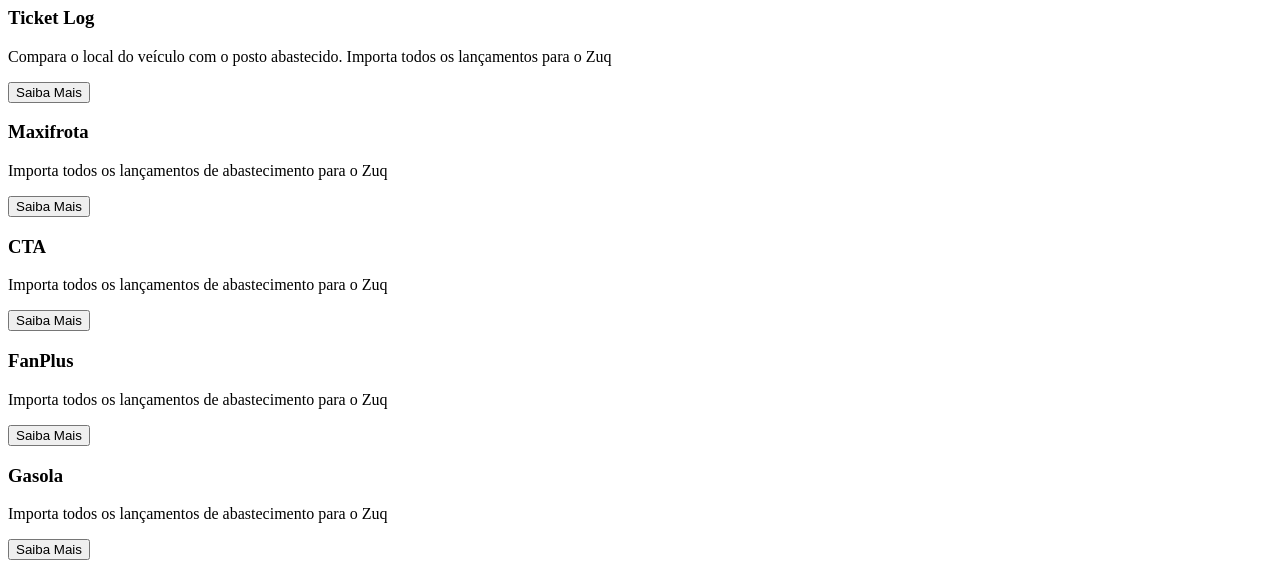
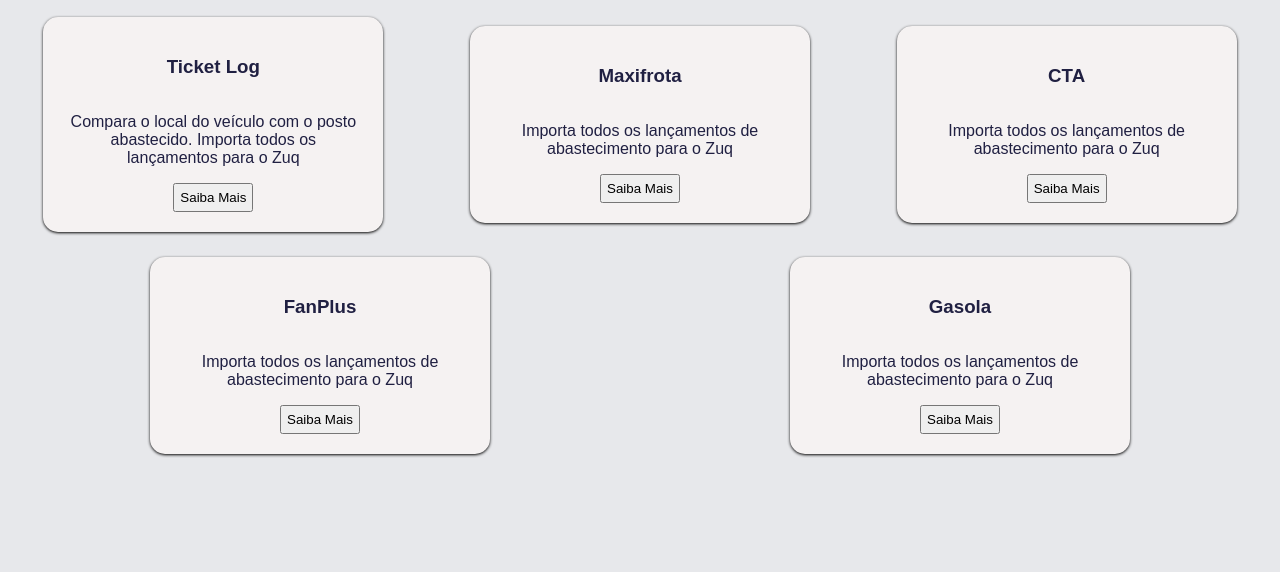
Before and after one commit to PedroFernando04/Projetos--HTML, a plain HTML site: page projetos/ZUQ/integração/abas/Abastecimento.html in a window 1280 px wide. Shown: the part 228-800 px from the top of the page. Drawn offline with Linux system fonts and the light colour scheme; files that its build step writes are made by us from their sources.

Commit message:
Update Abastecimento.html

```diff
--- a/projetos/ZUQ/integração/abas/Abastecimento.html
+++ b/projetos/ZUQ/integração/abas/Abastecimento.html
@@ -4,7 +4,7 @@
     <meta charset="UTF-8">
     <meta name="viewport" content="width=device-width, initial-scale=1.0">
     <title>Integração</title>
-    <link rel="stylesheet" href=".//css/main.css">
+    <link rel="stylesheet" href="/css/main.css">
 </head>
 <body>
     <header>
```
